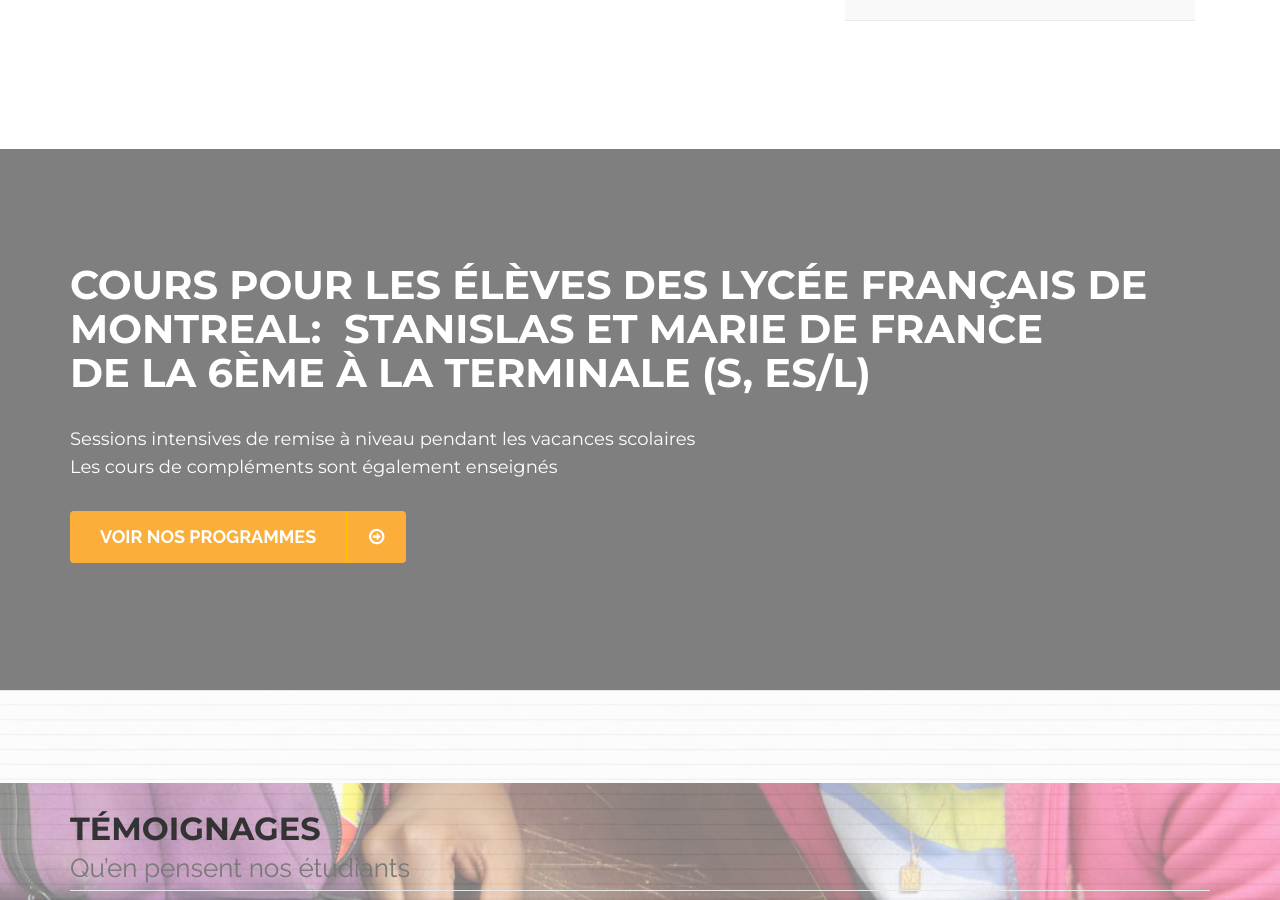
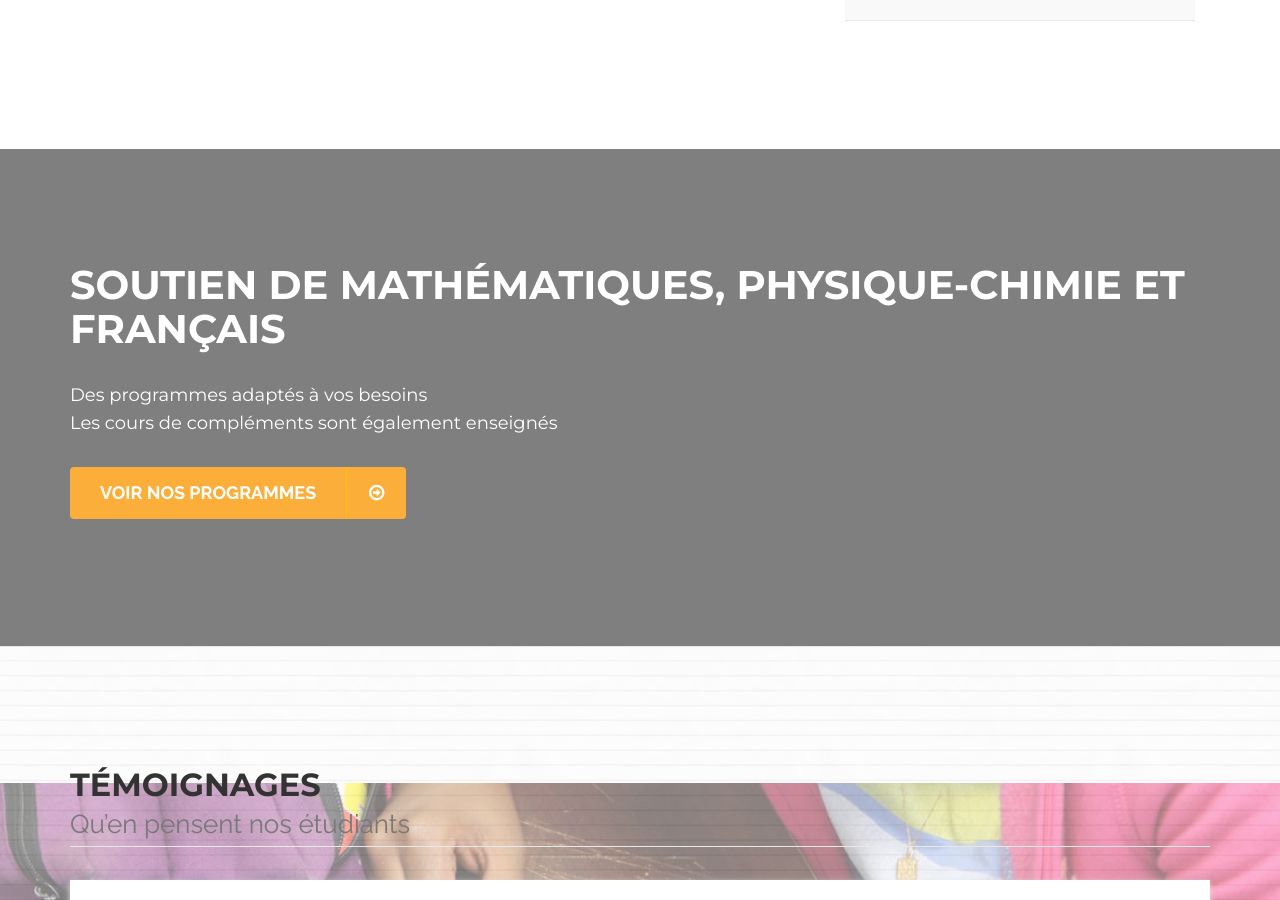
Before and after one commit to bkingg/les-clefs-pour-reussir, a Jekyll site: the page built from index.html, in a window 1280 px wide and 900 px high, scrolled down 2175 px. Built offline with Jekyll 4.4.1, drawn with Linux system fonts in a browser that asks for light colours.

Commit message:
Update from Forestry.io - index.html

```diff
--- a/index.html
+++ b/index.html
@@ -137,8 +137,8 @@
   <div class="container">
     <div class="row">
       <div class="col-md-12">
-        <h1>Cours pour les élèves des lycée français de Montreal:&nbsp; Stanislas et Marie de France<br>de la 6ème à la terminale (S, ES/L)</h1>
-        <h4>Sessions intensives de remise à niveau pendant les vacances scolaires<br>Les cours de compléments sont également enseignés</h4>
+        <h1>Soutien de Mathématiques, Physique-chimie et Français</h1>
+        <h4>Des programmes adaptés à vos besoins&nbsp;<br>Les cours de compléments sont également enseignés</h4>
         <a href="/programmes.html" target="_self" class="rex-bottom-medium rex-btn-icon">
           <span class="rex-btn-text">Voir Nos Programmes</span>
           <span class="rex-btn-text-icon"><i class="fa fa-arrow-circle-o-right"></i></span>
```
